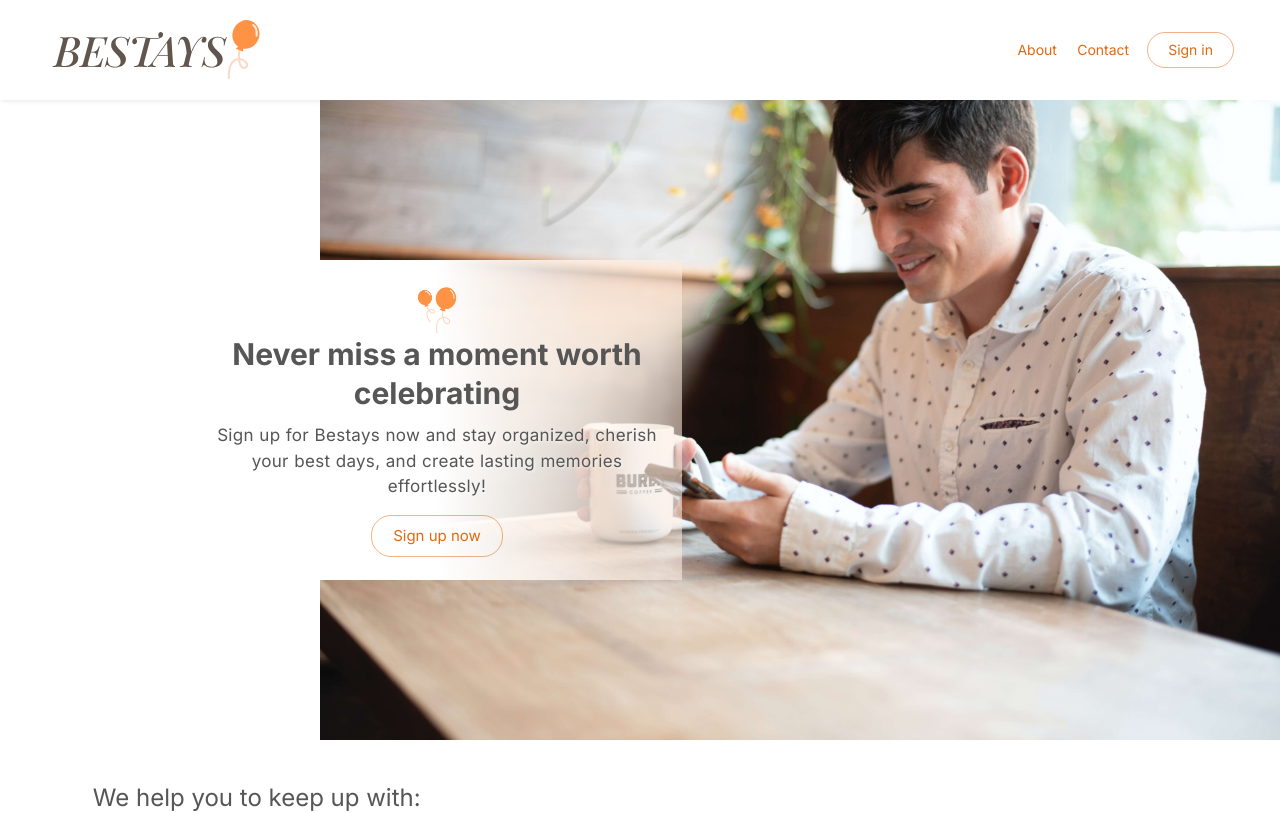
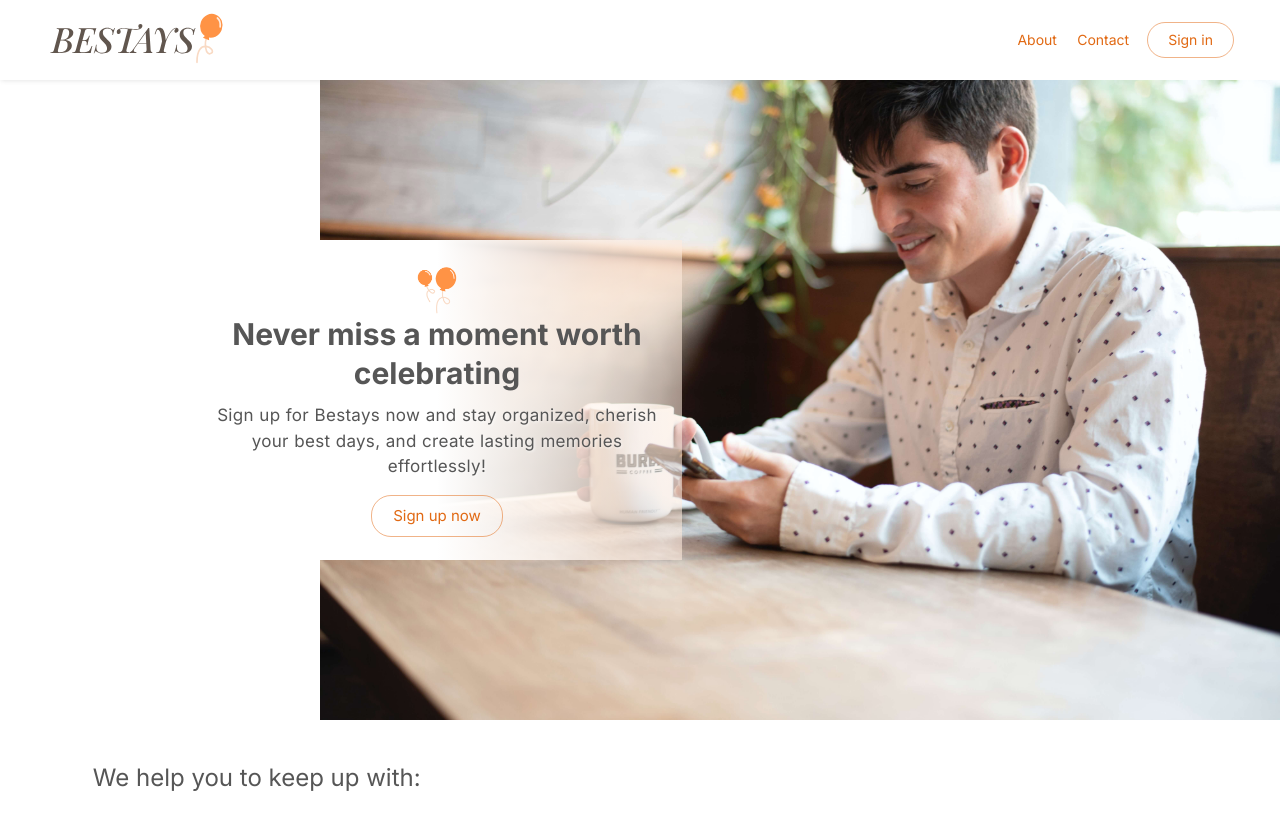
Before and after one commit to Liz0001/Bestays-Project, a React (Vite) app in the folder client/: page / in a window 1280 px wide. Shown: the top 813 px of the page. Built offline with nearby package versions, Linux system fonts and the light colour scheme; a web font is replaced by a local one.

Commit message:
navbar updated/made smaller according to appropriate window zoom

```diff
--- a/client/src/components/navbars/navbarPublic/NavbarPublic.tsx
+++ b/client/src/components/navbars/navbarPublic/NavbarPublic.tsx
@@ -91,30 +91,35 @@ export function NavbarPublic() {
                         </IconButton>
 
                         <Typography
-                            variant="h1"
+                            variant="h6"
                             component="div"
+                            className="desktop-nav-logo"
                             sx={{
-                                mb: -1.5,
                                 ml: -1,
                                 flexGrow: 1,
-                                display: { xs: 'none', sm: 'block' },
+                                display: {
+                                    xs: 'none',
+                                    sm: 'flex',
+                                },
                             }}
                         >
-                            <Link href="/">
-                                <img src={Logo} alt="Bestays Logo" />
-                            </Link>
+                            <div>
+                                <Link className="logo-link" href="/">
+                                    <img src={Logo} alt="Bestays Logo" />
+                                </Link>
+                            </div>
                         </Typography>
 
                         <Typography
-                            variant="h6"
                             component="div"
+                            className="b-nav-logo"
                             sx={{
                                 textAlign: 'center',
                                 flexGrow: 1,
-                                display: { xs: 'block', sm: 'none' },
+                                display: { xs: 'flex', sm: 'none' },
                             }}
                         >
-                            <Link href="/">
+                            <Link className="logo-link-mob" href="/">
                                 <img
                                     className="nav-small-logo"
                                     src={Logo2}
--- a/client/src/components/navbars/navbarPublic/navbarPublic.css
+++ b/client/src/components/navbars/navbarPublic/navbarPublic.css
@@ -9,8 +9,9 @@
 }
 
 .mobile-nav-logo {
-    transform: scale(0.8);
-    margin-top: 10px;
+    margin-top: 5px;
+    margin-bottom: -5px;
+    transform: scale(0.7);
 }
 
 .mobile-menu-links span {
@@ -18,11 +19,55 @@
     font-weight: 500;
 }
 
-.nav-small-logo {
-    margin-bottom: -8px;
-    margin-right: 20px;
-}
-
 .navbarr {
     box-shadow: 0px 1px 5px -1px #56565633 !important;
 }
+
+/* Fixed navbarr desktop */
+.desktop-nav-logo {
+    height: 80px;
+    flex-direction: column;
+    text-align: left;
+    justify-content: center;
+    align-items: flex-start;
+}
+
+.desktop-nav-logo div {
+    height: 65px;
+    display: block;
+}
+
+.logo-link {
+    display: inline-block;
+    height: 65px;
+}
+
+.logo-link img {
+    height: 65px;
+    width: auto;
+}
+
+/* Fixed navbarr mobile */
+.b-nav-logo {
+    height: 65px;
+    flex-direction: row;
+    text-align: center;
+    justify-content: center;
+    align-items: center;
+    padding-right: 30px;
+}
+
+.logo-link-mob {
+    display: inline-block;
+    height: 52px;
+    width: auto;
+    text-align: center;
+    align-items: center;
+}
+
+.logo-link-mob img {
+    height: 100%;
+    width: auto;
+    text-align: center;
+    align-items: center;
+}
```
